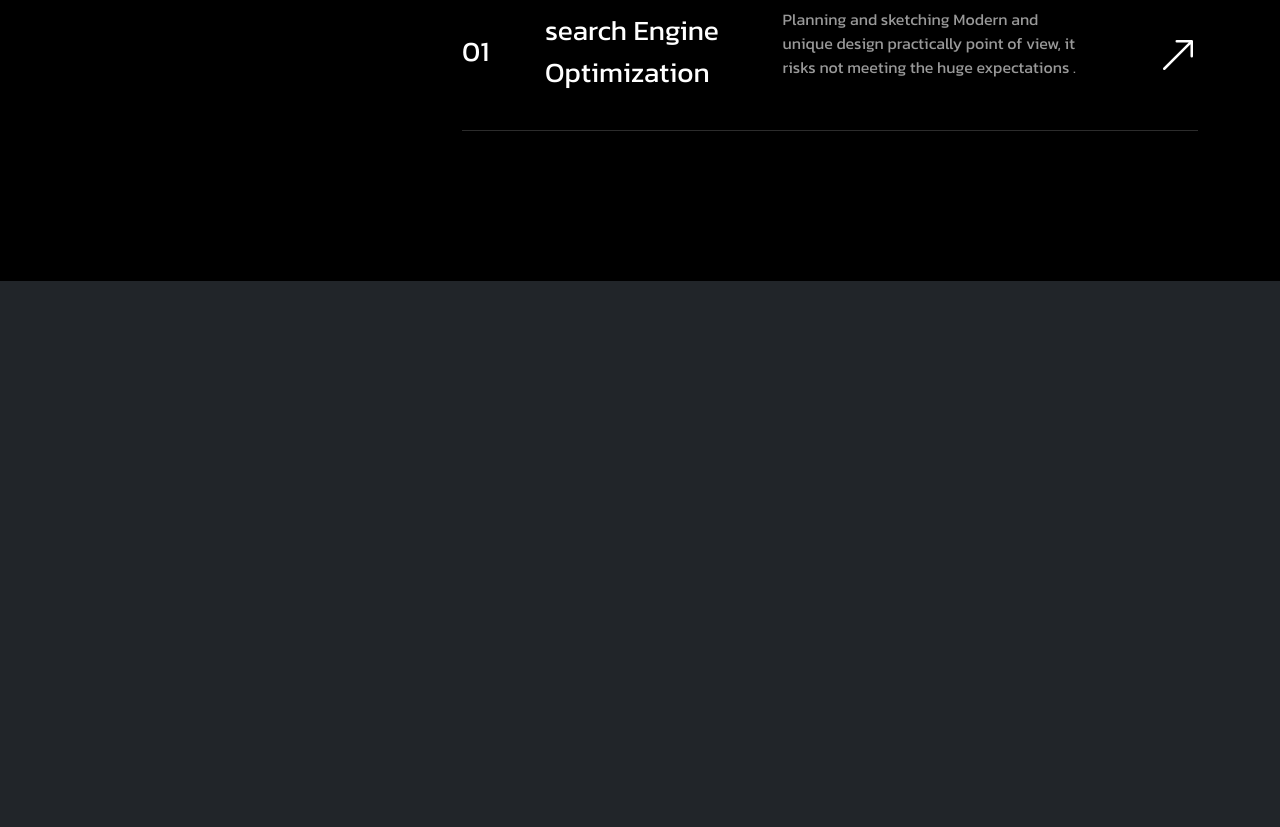
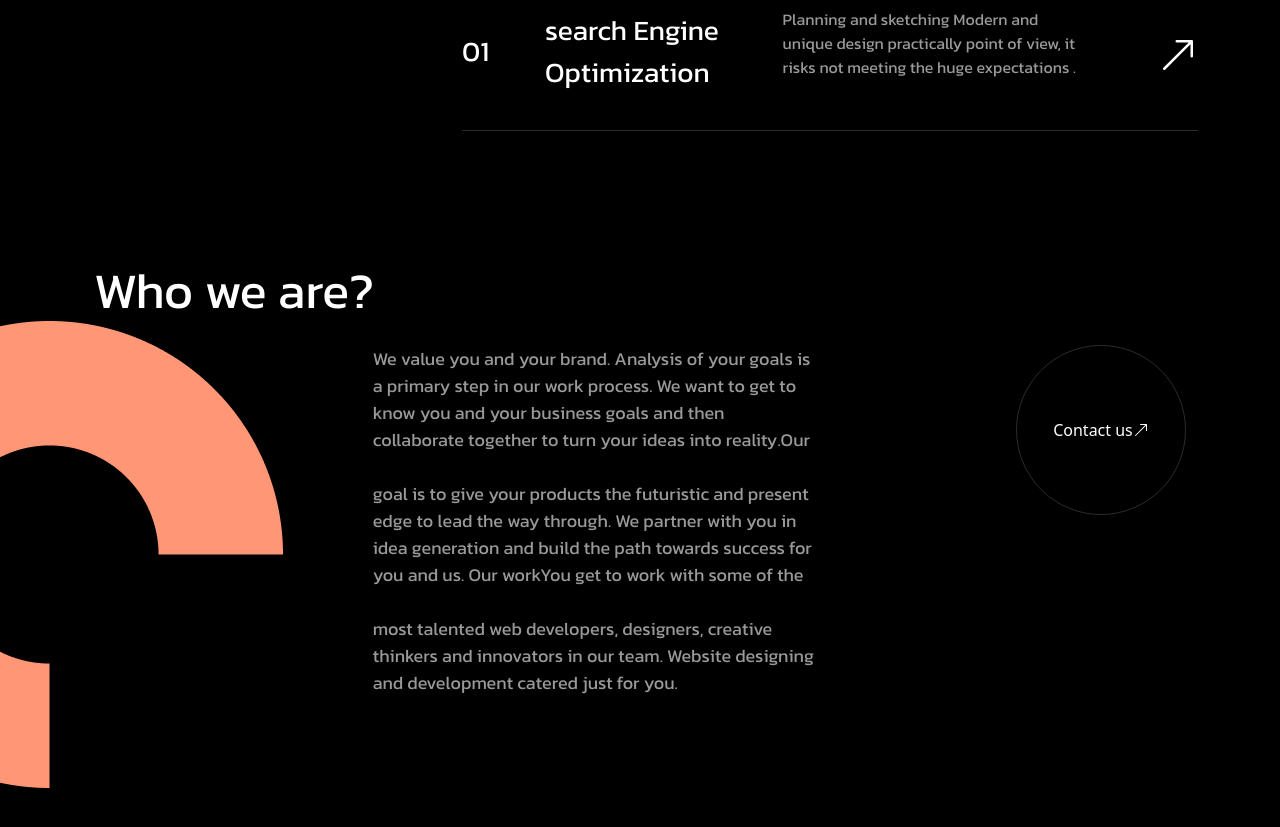
Before and after one commit to mathertahir/Pixarsclient, a React (Create React App) app: page / in a window 1280 px wide. Shown: the part 3220-4047 px from the top of the page. Before the commit the page ends 3501 px from the top, so only its background shows below. Built offline with nearby package versions, Linux system fonts and the light colour scheme.

Commit message:
about  2 section completed

```diff
--- a/src/App.css
+++ b/src/App.css
@@ -123,3 +123,8 @@
 .fs-48{
   font-size: 40px;
 }
+
+.pt-130{
+  padding-top: 130px;
+  padding-bottom: 110px;
+}
--- a/src/components/SolutionSection/SolutionSection.jsx
+++ b/src/components/SolutionSection/SolutionSection.jsx
@@ -137,6 +137,70 @@ const SolutionSection = () => {
           </Col>
         </Row>
       </Container>
+
+      <div className="about-2-main  pt-130 pb-110">
+        <Container>
+          <Row className="mx-0  pb-3">
+            <Col sm={12}>
+              <div>
+                <h2 className="cl-white fs-60 f-kanit">Who we are? </h2>
+              </div>
+            </Col>
+          </Row>
+
+          <Row className="mx-0 ">
+            <Col sm={8} className="justify-content-center">
+              <div className="d-flex justify-content-start   justify-content-sm-end">
+                <p className="cl-gray2 fs-18 fw-400 f-kanit">
+                  <div>
+                    We value you and your brand. Analysis of your goals is{" "}
+                  </div>
+                  <div>
+                    a primary step in our work process. We want to get to{" "}
+                  </div>
+                  <div>know you and your business goals and then </div>
+                  <div>
+                    collaborate together to turn your ideas into reality.Our{" "}
+                  </div>
+                  <div>&nbsp;</div>
+
+                  <div>
+                    goal is to give your products the futuristic and present{" "}
+                  </div>
+                  <div>
+                    edge to lead the way through. We partner with you in{" "}
+                  </div>
+                  <div>
+                    idea generation and build the path towards success for{" "}
+                  </div>
+                  <div>
+                    you and us. Our workYou get to work with some of the{" "}
+                  </div>
+                  <div>&nbsp;</div>
+                  <div>most talented web developers, designers, creative </div>
+                  <div>
+                    thinkers and innovators in our team. Website designing{" "}
+                  </div>
+                  <div>and development catered just for you. </div>
+
+                  <div>&nbsp;</div>
+                </p>
+              </div>
+            </Col>
+            <Col
+              sm={4}
+              className="d-flex justify-content-start  justify-content-sm-end"
+            >
+              <div>
+                <a className="cl-white  btn-secondary">
+                  Contact us
+                  <BsArrowUpRight className="cl-white  arrow-sign" />
+                </a>
+              </div>
+            </Col>
+          </Row>
+        </Container>
+      </div>
     </div>
   );
 };
--- a/src/components/SolutionSection/solution.css
+++ b/src/components/SolutionSection/solution.css
@@ -80,6 +80,13 @@
     transform: rotate(-26deg) translate(120px,-100%);
 }
 
+.about-2-main{
+    background-image: url(../../../public/images/about2.png);
+    background-repeat: no-repeat;
+    background-position: left;
+    background-position-y: 190px;
+
+}
 
 @media only screen and  (max-width: 767px)  {
 
@@ -105,3 +112,15 @@
         }
 
         }
+
+        @media only screen and  (max-width: 768px)  {
+
+
+
+            .about-2-main{
+
+            background-image: none;
+
+            }
+
+            }
```
Also changed, not shown: public/images/about2.png (renamed from public/images/2.png).
